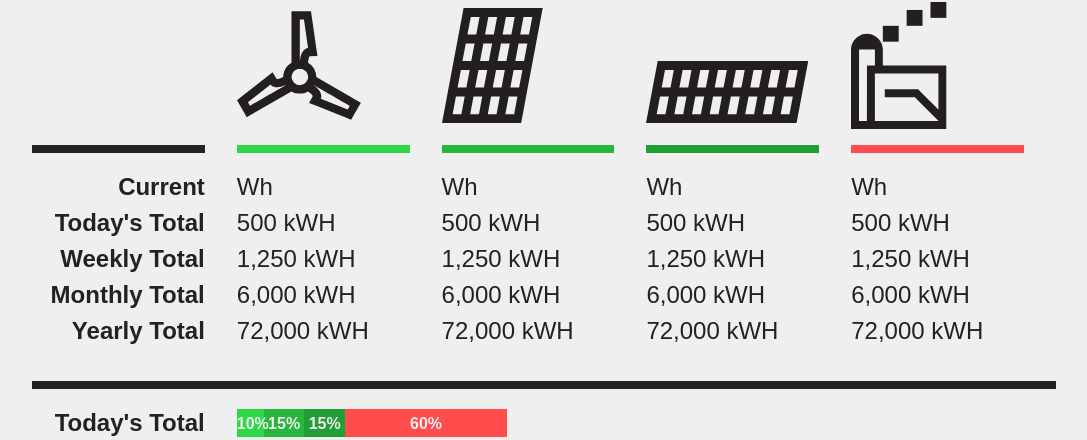
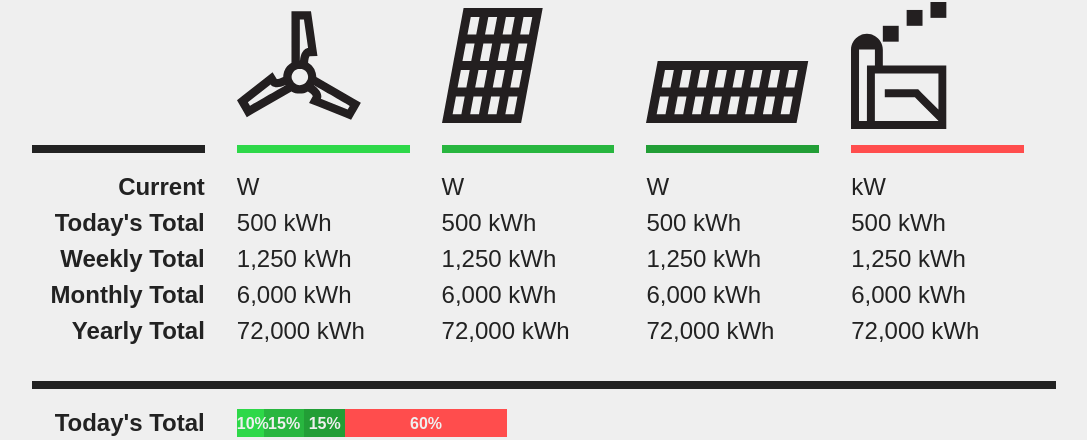
Before and after one commit to Jonathan1024/jbuem, a Django app: page /dashboard1/ in a window 1280 px wide. Shown: the part 220-660 px from the top of the page, without its empty margins (96-1183 px from the left). Run offline with Django 3.2, Linux system fonts and the light colour scheme; tables that the repository leaves empty hold one stand-in row (values such as "Sample post"); some libraries are stand-ins or nearby versions.

Commit message:
Minor changes to dashboard 1

```diff
--- a/MainSite/templates/MainSite/dashboard1.html
+++ b/MainSite/templates/MainSite/dashboard1.html
@@ -66,11 +66,11 @@
             <div class="_100percentrule darkrule"></div><img src="../../static/Resources/Images/turbine-01.svg" class="icon">
           </div>
           <div class="_100percentrule greenrule"></div>
-          <p class="currentenergyoutputp"><span id="currentTurbineEnergy">{{ current_wind | floatformat:2}} Wh</span>
-            <br><span id="todayTurbineEnergy">500 kWH</span>
-            <br><span id="weekTurbineEnergy">1,250 kWH</span>
-            <br><span id="monthTurbineEnergy">6,000 kWH</span>
-            <br><span id="yearTurbineEnergy">72,000 kWH</span>
+          <p class="currentenergyoutputp"><span id="currentTurbineEnergy">{{ current_wind | floatformat:2}} W</span>
+            <br><span id="todayTurbineEnergy">500 kWh</span>
+            <br><span id="weekTurbineEnergy">1,250 kWh</span>
+            <br><span id="monthTurbineEnergy">6,000 kWh</span>
+            <br><span id="yearTurbineEnergy">72,000 kWh</span>
           </p>
         </div>
         <div class="iconblock">
@@ -78,11 +78,11 @@
             <p class="sourcename"><a href="solar" id="unlink">Fronius Solar</a></a></p>
             <div class="_100percentrule darkrule"></div><img src="../../static/Resources/Images/array-01.svg" class="icon">
             <div class="_100percentrule froniusrule"></div>
-            <p class="currentenergyoutputp"><span id="currentFroniusEnergy">{{ current_solar_fronius | floatformat:2}} Wh</span>
-              <br><span id="todayFroniusEnergy">500 kWH</span>
-              <br><span id="weekFroniusEnergy">1,250 kWH</span>
-              <br><span id="monthFroniusEnergy">6,000 kWH</span>
-              <br><span id="yearFroniusEnergy">72,000 kWH</span>
+            <p class="currentenergyoutputp"><span id="currentFroniusEnergy">{{ current_solar_fronius | floatformat:2}} W</span>
+              <br><span id="todayFroniusEnergy">500 kWh</span>
+              <br><span id="weekFroniusEnergy">1,250 kWh</span>
+              <br><span id="monthFroniusEnergy">6,000 kWh</span>
+              <br><span id="yearFroniusEnergy">72,000 kWh</span>
             </p>
           </div>
         </div>
@@ -91,11 +91,11 @@
             <p class="sourcename"><a href="solar" id="unlink">Enphase Solar</a></p>
             <div class="_100percentrule darkrule"></div><img src="../../static/Resources/Images/panel2.svg" class="icon">
             <div class="_100percentrule enphaserule"></div>
-            <p class="currentenergyoutputp"><span id="currentEnphaseEnergy">{{ current_solar_enphase | floatformat:2}} Wh</span>
-              <br><span id="todayEnphaseEnergy">500 kWH</span>
-              <br><span id="weekEnphaseEnergy">1,250 kWH</span>
-              <br><span id="monthEnphaseEnergy">6,000 kWH</span>
-              <br><span id="yearEnphaseEnergy">72,000 kWH</span>
+            <p class="currentenergyoutputp"><span id="currentEnphaseEnergy">{{ current_solar_enphase | floatformat:2}} W</span>
+              <br><span id="todayEnphaseEnergy">500 kWh</span>
+              <br><span id="weekEnphaseEnergy">1,250 kWh</span>
+              <br><span id="monthEnphaseEnergy">6,000 kWh</span>
+              <br><span id="yearEnphaseEnergy">72,000 kWh</span>
             </p>
           </div>
         </div>
@@ -104,11 +104,11 @@
             <p class="sourcename">Power Grid</p>
             <div class="_100percentrule darkrule"></div><img src="../../static/Resources/Images/grid-01.svg" class="icon">
             <div class="_100percentrule redrule"></div>
-            <p class="currentenergyoutputp"><span id="currentGridEnergy">{{ current_grid | floatformat:2}} Wh</span>
-              <br><span id="todayGridEnergy">500 kWH</span>
-              <br><span id="weekGridEnergy">1,250 kWH</span>
-              <br><span id="monthGridEnergy">6,000 kWH</span>
-              <br><span id="yearGridEnergy">72,000 kWH</span>
+            <p class="currentenergyoutputp"><span id="currentGridEnergy">{{ current_grid | floatformat:2}} kW</span>
+              <br><span id="todayGridEnergy">500 kWh</span>
+              <br><span id="weekGridEnergy">1,250 kWh</span>
+              <br><span id="monthGridEnergy">6,000 kWh</span>
+              <br><span id="yearGridEnergy">72,000 kWh</span>
             </p>
           </div>
         </div>
```
